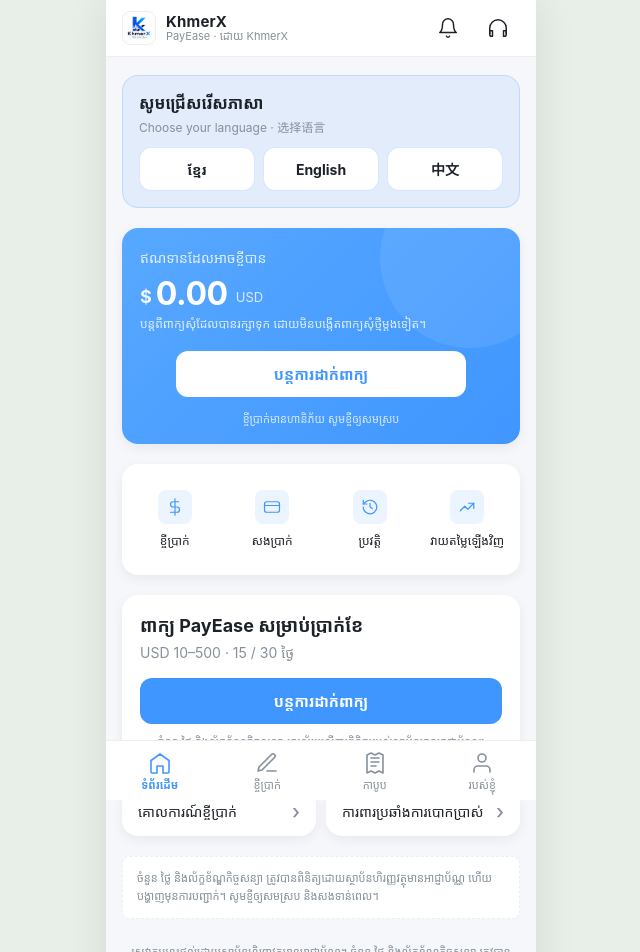
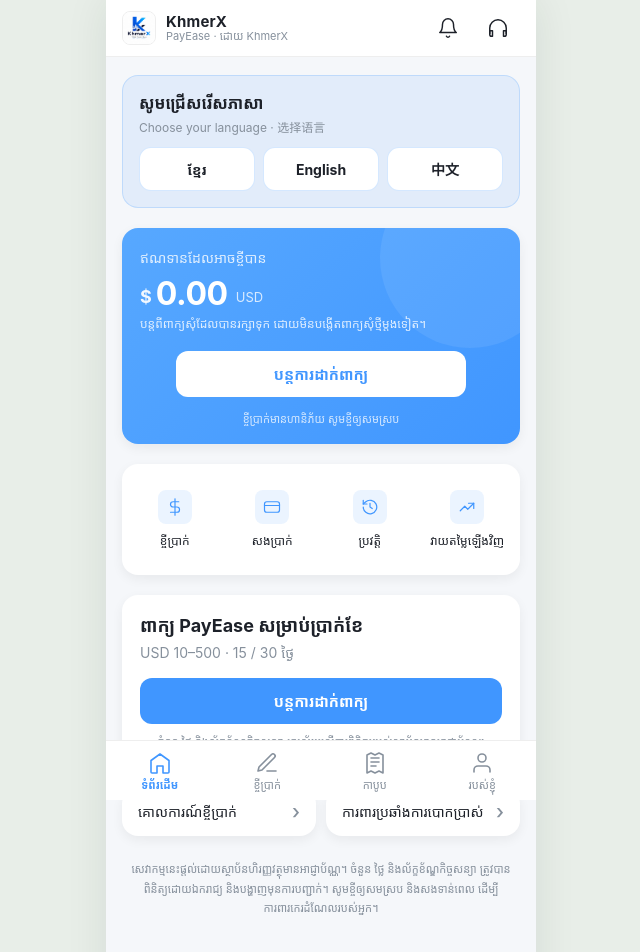
Before and after one commit to suchenyang0910-glitch/PayEase, a React (Vite) app in the folder user-mini-app/: page / in a window 1280 px wide. Shown: the top 952 px of the page, without its empty margins (319-959 px from the left). Built offline with nearby package versions, Linux system fonts and the light colour scheme; the HTML template or start-up script is replaced by a standard one.

Commit message:
fix(user): remove duplicate home compliance copy

```diff
--- a/user-mini-app/src/pages/HomePage.tsx
+++ b/user-mini-app/src/pages/HomePage.tsx
@@ -348,12 +348,6 @@
       en: "This service is delivered by a licensed financial institution. Amount, fees and contract terms are independently reviewed and presented before confirmation. Borrow wisely and repay on time to protect your credit standing.",
       km: "សេវាកម្មនេះផ្តល់ដោយស្ថាប័នហិរញ្ញវត្ថុមានអាជ្ញាប័ណ្ណ។ ចំនួន ថ្លៃ និងល័ក្ខខ័ណ្ឌកិច្ចសន្យា ត្រូវបានពិនិត្យដោយឯករាជ្យ និងបង្ហាញមុនការបញ្ជាក់។ សូមខ្ចីឲ្យសមស្រប និងសងទាន់ពេល ដើម្បីការពារកេរដំណែលរបស់អ្នក។",
     }),
-    licensedNotice: pick<string>(language, {
-      "zh-CN":
-        "额度、费用与合同条款以最终审核结果为准，并将在确认前展示。请理性借贷，按时还款。",
-      en: "Amount, fees and contract terms are independently reviewed by a licensed financial institution and shown before confirmation. Borrow responsibly.",
-      km: "ចំនួន ថ្លៃ និងល័ក្ខខ័ណ្ឌកិច្ចសន្យា ត្រូវបានពិនិត្យដោយស្ថាប័នហិរញ្ញវត្ថុមានអាជ្ញាប័ណ្ណ ហើយបង្ហាញមុនការបញ្ជាក់។ សូមខ្ចីឲ្យសមស្រប និងសងទាន់ពេល។",
-    }),
   };
   const accessibility = {
     primaryNavigation: pick<string>(language, {
@@ -683,10 +677,6 @@
             </button>
           </section>
 
-          <div className="kx-licensed" role="note">
-            {ui.licensedNotice}
-          </div>
-
           <footer className="kx-compliance" role="contentinfo">
             {ui.compliance}
           </footer>
```
